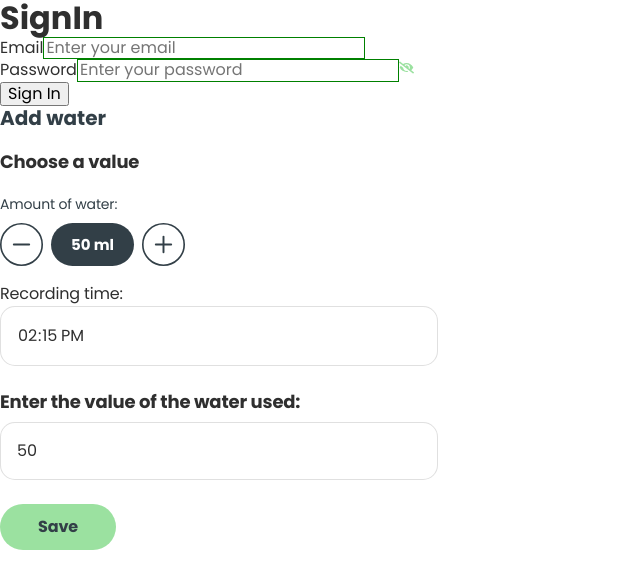
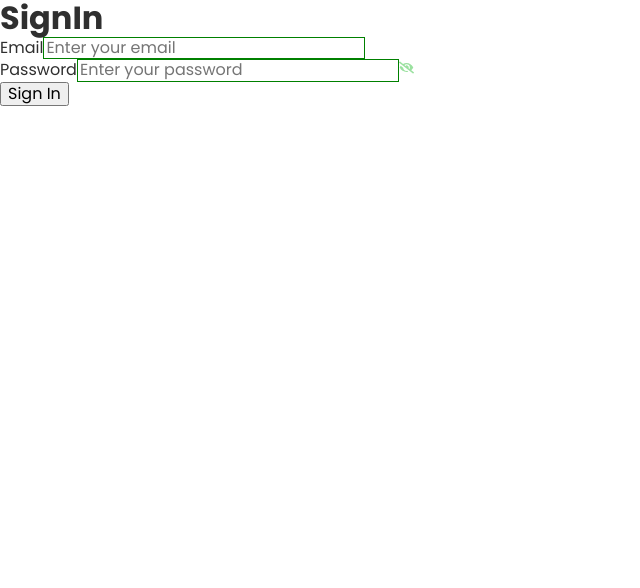
Before and after one commit to GoitStudentsWorks/fs95-reacct-node-ChiJhin, a React (Create React App) app: page /AquaTrack-IT-WARRIORS-frontend/signin in a window 1280 px wide. Shown: the top 588 px of the page, without its empty margins (0-640 px from the left). Built offline with nearby package versions, Linux system fonts and the light colour scheme; the HTML template or start-up script is replaced by a standard one.

Commit message:
branch checked

```diff
--- a/src/pages/SignInPage/SignInPage.jsx
+++ b/src/pages/SignInPage/SignInPage.jsx
@@ -1,6 +1,4 @@
 import SignInForm from '../../components/SignInForm/SignInForm';
-
-import WaterModal from '../../components/Modals/WaterModal/WaterModal';
 
 export default function SignInPage() {
   return (
@@ -8,8 +6,6 @@ export default function SignInPage() {
       <div>
         <h1>SignIn</h1>
         <SignInForm />
-
-        <WaterModal />
       </div>
     </main>
   );
```
